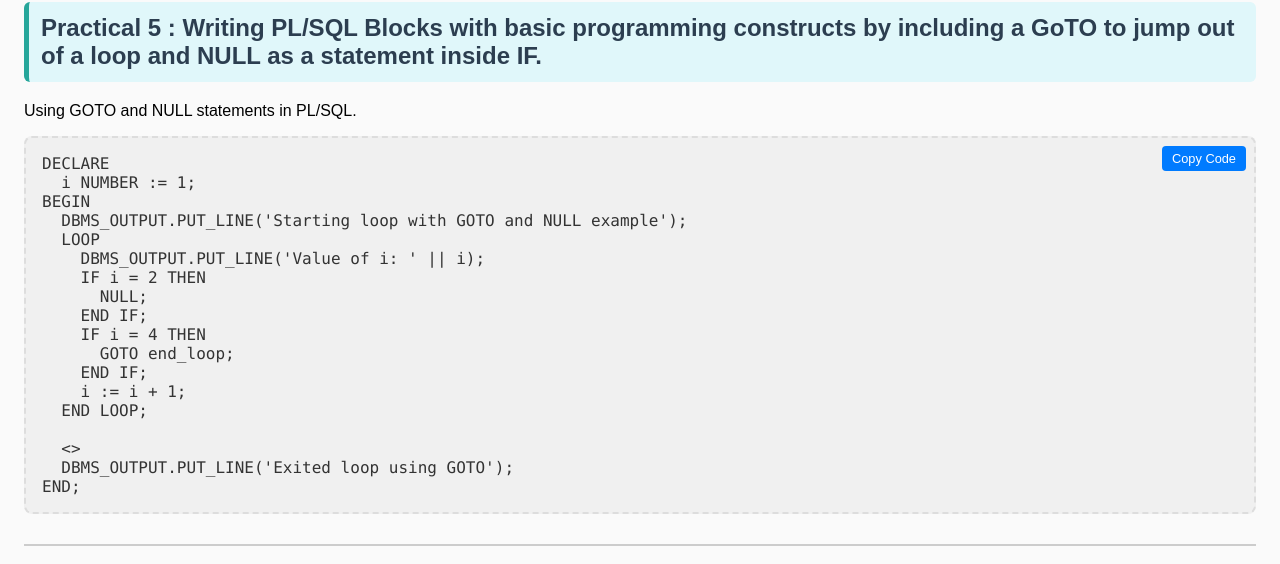
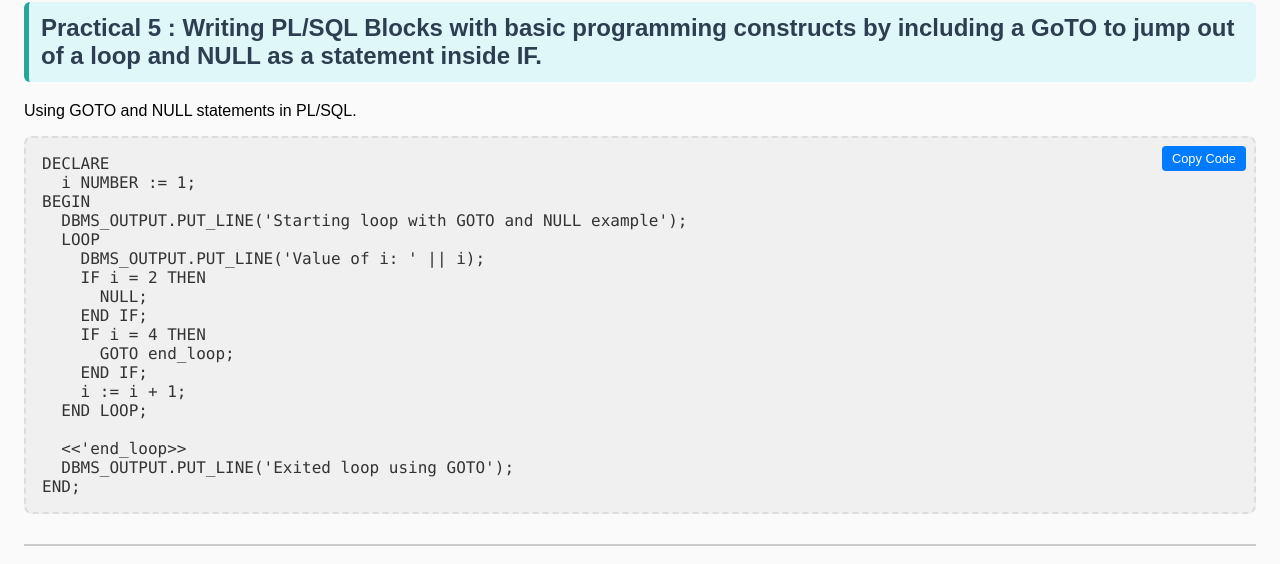
Before and after one commit to coderinlove-dev/PracticalWeb, a plain HTML site: page Pl_Sql.html in a window 1280 px wide. Shown: the part 3872-4436 px from the top of the page. Drawn offline with Linux system fonts and the light colour scheme.

Commit message:
Update Pl_Sql.html

```diff
--- a/Pl_Sql.html
+++ b/Pl_Sql.html
@@ -250,7 +250,7 @@ BEGIN
     i := i + 1;
   END LOOP;
 
-  <<end_loop>>
+  <<'end_loop>>
   DBMS_OUTPUT.PUT_LINE('Exited loop using GOTO');
 END;
 </pre>
```
